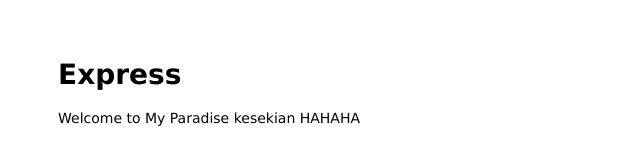
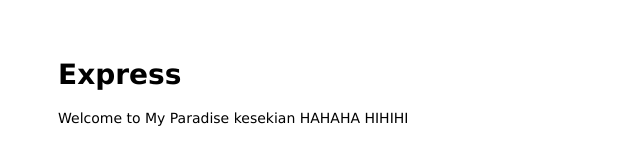
Before and after one commit to pisckipratama/topic-ci-cd-action, a website: page public/index.html in a window 1280 px wide. Shown: the full height of the page, 0-640 px from the left. Drawn offline with Linux system fonts and the light colour scheme.

Commit message:
kesekian 2

```diff
--- a/public/index.html
+++ b/public/index.html
@@ -7,7 +7,7 @@
 
 <body>
   <h1>Express</h1>
-  <p>Welcome to My Paradise kesekian HAHAHA</p>
+  <p>Welcome to My Paradise kesekian HAHAHA HIHIHI</p>
 </body>
 
 </html>
```
Also changed, not shown: .github/workflows/node.js.yml.
